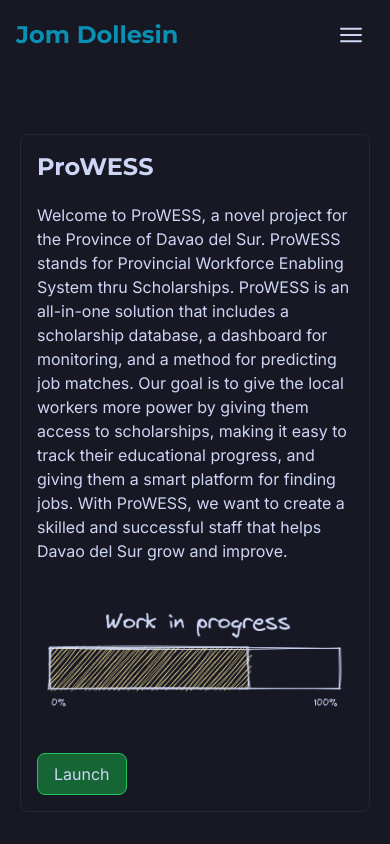
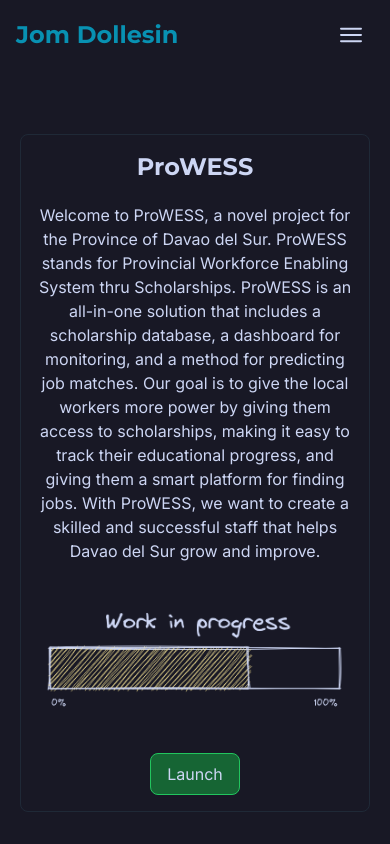
Before and after one commit to codewithjom/homepage, a Next.js app: page /projects in a window 390 px wide. Shown: the top 844 px of the page. Built offline with nearby package versions, Linux system fonts and the light colour scheme.

Commit message:
feat: added framer motion.

```diff
--- a/app/components/Homepage.tsx
+++ b/app/components/Homepage.tsx
@@ -1,3 +1,6 @@
+'use client'
+
+import { motion } from 'framer-motion'
 import Introduction from './Introduction'
 import LookingForSomethign from './LookingForSomething'
 import LatestPost from './LatestPosts'
@@ -5,6 +8,7 @@ import Footer from './Footer'
 
 export default function Homepage() {
   return (
+    <motion.div initial={{ opacity: 0 }} whileInView={{ opacity: 1 }} viewport={{ once: true }}>
       <div className='text-[#CDD6F4]'>
         <div className='mx-5'>
           <Introduction />
@@ -13,5 +17,6 @@ export default function Homepage() {
           <Footer />
         </div>
       </div>
+    </motion.div>
   )
 }
--- a/app/components/Navbar.tsx
+++ b/app/components/Navbar.tsx
@@ -2,6 +2,7 @@
 
 import Image from 'next/image'
 import Link from 'next/link'
+import { motion } from 'framer-motion'
 import { useState } from 'react'
 import { Montserrat } from 'next/font/google'
 
@@ -10,6 +11,7 @@ const montserrat = Montserrat({ subsets: ['latin'] })
 export default function NavBar() {
   const [navbar, setNavbar] = useState(false)
   return (
+    <motion.div initial={{ opacity: 0 }} whileInView={{ opacity: 1 }} viewport={{ once: true }}>
       <div>
         <nav className='w-full bg-[#181825] lg:p-10'>
           <div className='justify-between px-4 mx-auto lg:max-w-full md:items-center md:flex md:px-8'>
@@ -93,5 +95,6 @@ export default function NavBar() {
           </div>
         </nav>
       </div>
+    </motion.div>
   )
 }
--- a/app/contact/page.tsx
+++ b/app/contact/page.tsx
@@ -1,16 +1,14 @@
+'use client'
+
+import { motion } from 'framer-motion'
 import { Montserrat } from 'next/font/google'
-import type { Metadata } from 'next'
 import Footer from '../components/Footer'
-
-export const metadata: Metadata = {
-  title: 'Contact | Jom Dollesin',
-  description: 'Generated by create next app'
-}
 
 const montserrat = Montserrat({ subsets: ['latin'] })
 
 export default function Contact() {
   return (
+    <motion.div initial={{ opacity: 0 }} whileInView={{ opacity: 1 }} viewport={{ once: true }}>
       <div className='mx-5 text-[#CDD6F4]'>
         <div className='container my-24 mx-auto md:px-6'>
           <section className='mb-32'>
@@ -20,8 +18,8 @@ export default function Contact() {
                 <p className='mb-6 text-neutral-500 dark:text-neutral-300'>
                   Unlocking the boundless possibilities of code, I embrace the art of programming with a passion that
                   drives me forward. Whether crafting elegant algorithms or solving complex puzzles, I find joy in every
-                line I write. As a programmer, I am a creator, a problem-solver, and a visionary. Let's collaborate and
-                turn ideas into reality, one line at a time.
+                  line I write. As a programmer, I am a creator, a problem-solver, and a visionary. Let's collaborate
+                  and turn ideas into reality, one line at a time.
                 </p>
                 <p className='mb-2 text-neutral-500 dark:text-neutral-300'>Davao City, Philippines</p>
                 <p className='mb-2 text-neutral-500 dark:text-neutral-300'>+639 1518 63630</p>
@@ -68,5 +66,6 @@ export default function Contact() {
         </div>
         <Footer />
       </div>
+    </motion.div>
   )
 }
--- a/app/projects/page.tsx
+++ b/app/projects/page.tsx
@@ -1,25 +1,24 @@
+'use client'
+
+import { motion } from 'framer-motion'
 import projects from './data/projects'
 import Image from 'next/image'
 import { Montserrat } from 'next/font/google'
-import { Metadata } from 'next'
 import Link from 'next/link'
 import Footer from '../components/Footer'
-
-export const metadata: Metadata = {
-  title: 'Projects | Jom Dollesin',
-  description: 'Generated by create next app'
-}
 
 const montserrat = Montserrat({ subsets: ['latin'] })
 
 export default function Projects() {
   return (
+    <motion.div initial={{ opacity: 0 }} whileInView={{ opacity: 1 }} viewport={{ once: true }}>
       <div className='mx-5 text-[#CDD6F4]'>
         <div className='mt-16 lg:max-w-3xl lg:mx-auto'>
           {projects.map(data => (
+            <motion.button whileHover={{ scale: 1.1 }} whileTap={{ scale: 0.9 }}>
               <div className='border border-gray-800 rounded-lg p-4 mb-10 lg:p-8'>
-            <h1 className={`font-bold text-2xl ${montserrat.className}`}>{data.title}</h1>
-            <div className='mt-5'>
+                <h1 className={`font-bold text-2xl lg:text-left ${montserrat.className}`}>{data.title}</h1>
+                <div className='mt-5 lg:text-left'>
                   <p>{data.description}</p>
                 </div>
                 <div className='mt-10 flex justify-center items-center lg:scale-125'>
@@ -31,9 +30,11 @@ export default function Projects() {
                   </Link>
                 </div>
               </div>
+            </motion.button>
           ))}
         </div>
         <Footer />
       </div>
+    </motion.div>
   )
 }
--- a/app/uses/page.tsx
+++ b/app/uses/page.tsx
@@ -1,4 +1,6 @@
-import { Metadata } from 'next'
+'use client'
+
+import { motion } from 'framer-motion'
 import Uses from './components/Uses'
 import Basics from './components/Basics'
 import Applications from './components/Applications'
@@ -6,13 +8,9 @@ import Website from './components/Website'
 import Hardware from './components/Hardware'
 import Footer from '../components/Footer'
 
-export const metadata: Metadata = {
-  title: 'Uses | Jom Dollesin',
-  description: 'Generated by create next app'
-}
-
 export default function Page() {
   return (
+    <motion.div initial={{ opacity: 0 }} whileInView={{ opacity: 1 }} viewport={{ once: true }}>
       <div className='mx-5 text-[#CDD6F4]'>
         <Uses />
         <Basics />
@@ -21,5 +19,6 @@ export default function Page() {
         <Hardware />
         <Footer />
       </div>
+    </motion.div>
   )
 }
--- a/package.json
+++ b/package.json
@@ -14,6 +14,7 @@
     "@types/react": "18.2.17",
     "@types/react-dom": "18.2.7",
     "autoprefixer": "10.4.14",
+    "framer-motion": "^10.15.0",
     "next": "13.4.12",
     "postcss": "8.4.27",
     "react": "18.2.0",
```
Also changed, not shown: 1 other file (tests, documents, lock files or other folders). Lines whose indentation alone changed are shown as unchanged.
